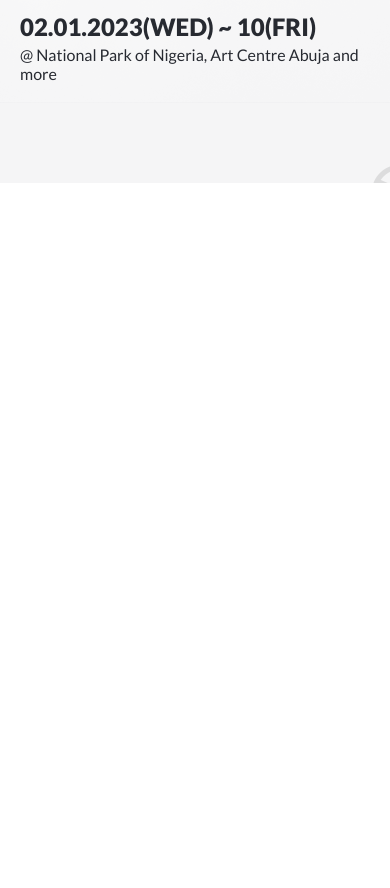
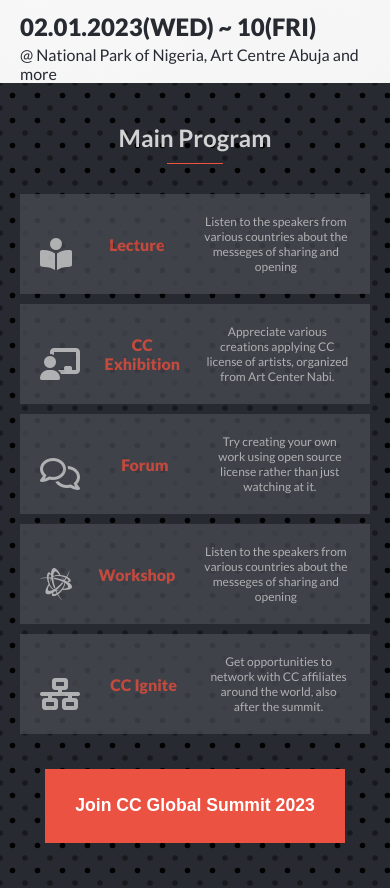
Before and after one commit to eric2umeh/summit-capstone, a website: page index.html in a window 390 px wide. Shown: the part 413-1301 px from the top of the page. Before the commit the page ends 844 px from the top, so only its background shows below. Drawn offline with Linux system fonts and the light colour scheme; a web font is replaced by a local one.

Commit message:
Add Feature section

```diff
--- a/index.html
+++ b/index.html
@@ -57,15 +57,73 @@
         <div class="titleHead">
           <h2>"Hello! Sharing world"</h2>
           <h1>CREATIVE COMMONS GLOBAL SUMMIT 2023</h1>
-                <p class="descHead">Our joyful celebration of scheduled work, creating a positive change with people from over 80 countries is taking place in September, in Abuja Nigeria</p>
+          <p class="descHead">
+            Our joyful celebration of scheduled work, creating a positive change
+            with people from over 80 countries is taking place in September, in
+            Abuja Nigeria
+          </p>
         </div>
 
         <div class="dateHead">
           <h3>02.01.2023(WED) ~ 10(FRI)</h3>
-                <p class="venueHead">@ National Park of Nigeria, Art Centre Abuja and more</p>
+          <p class="venueHead">
+            @ National Park of Nigeria, Art Centre Abuja and more
+          </p>
         </div>
       </section>
     </main>
+
+    <section>
+      <div class="program">
+        <h2>Main Program</h2>
+        <div class="programDiv">
+          <div class="programCard">
+            <i class="fas fa-book-reader"></i>
+            <p class="programName">Lecture</p>
+            <p class="programDesc">
+              Listen to the speakers from various countries about the messeges
+              of sharing and opening
+            </p>
+          </div>
+          <div class="programCard">
+            <i class="fas fa-chalkboard-teacher"></i>
+            <p class="programName">CC Exhibition</p>
+            <p class="programDesc">
+              Appreciate various creations applying CC license of artists,
+              organized from Art Center Nabi.
+            </p>
+          </div>
+          <div class="programCard">
+            <i class="far fa-comments"></i>
+            <p class="programName">Forum</p>
+            <p class="programDesc">
+              Try creating your own work using open source license rather than
+              just watching at it.
+            </p>
+          </div>
+          <div class="programCard">
+            <i class="fab fa-battle-net"></i>
+            <p class="programName">Workshop</p>
+            <p class="programDesc">
+              Listen to the speakers from various countries about the messeges
+              of sharing and opening
+            </p>
+          </div>
+          <div class="programCard">
+            <i class="fas fa-network-wired"></i>
+            <p class="programName">CC Ignite</p>
+            <p class="programDesc">
+              Get opportunities to network with CC affiliates around the world,
+              also after the summit.
+            </p>
+          </div>
+          <button type="button" class="programBtn">
+            Join CC Global Summit 2023
+          </button>
+        </div>
+        <a href="#" class="programLink">SEE THE WHOLE PROGRAM</a>
+      </div>
+    </section>
     <script type="text/javascript" src="js/nav.js"></script>
   </body>
 </html>
--- a/style.css
+++ b/style.css
@@ -163,6 +163,76 @@
   line-height: 2;
 }
 
+/* Program */
+.program {
+  background: #272a31 url(assets/polka-dots.svg);
+}
+
+.program h2 {
+  text-align: center;
+  color: var(--color-tertiary);
+  padding-top: 40px;
+}
+
+.program h2::after {
+  content: '';
+  display: block;
+  position: relative;
+  margin: 10px auto;
+  width: 2.3em;
+  height: 1px;
+  border-bottom: 1px solid var(--color-secondary);
+}
+
+.programDiv {
+  display: grid;
+  grid-template-columns: repeat(5, 1fr);
+  gap: 5px;
+  padding: 20px 10rem;
+}
+
+.programCard {
+  background-color: #454850;
+  opacity: 0.8;
+  display: flex;
+  flex-direction: column;
+  align-items: center;
+  gap: 20px;
+  text-align: center;
+}
+
+.programCard i {
+  font-size: 3em;
+  padding-top: 20px;
+  color: var(--color-tertiary);
+}
+
+.programName {
+  font-size: 1.35em;
+  font-weight: 800;
+  color: var(--color-secondary);
+}
+
+.programDesc {
+  color: var(--color-tertiary);
+  font-size: 14px;
+  padding: 0 0.5rem 0.5rem;
+}
+
+.programBtn {
+  display: none;
+}
+
+.programLink {
+  display: block;
+  color: white;
+  font-weight: normal;
+  font-size: 1em;
+  text-decoration: underline;
+  text-align: center;
+  padding: 4em 0 5em;
+}
+
 /* Media Query */
 @media (max-width: 768px) {
   body {
@@ -256,4 +326,53 @@
     font-size: 1.5rem;
     line-height: 1.5;
   }
+
+  /* Program Section */
+  .programDiv {
+    grid-template-columns: repeat(1, 1fr);
+    padding: 20px;
+    gap: 10px;
+  }
+
+  .programCard {
+    flex-direction: row;
+    gap: 15px;
+    padding: 20px;
+    justify-items: center;
+    justify-self: center;
+  }
+
+  .programCard i {
+    font-size: 2em;
+    padding-top: 20px;
+    color: var(--color-tertiary);
+  }
+
+  .programName {
+    font-size: 1em;
+    font-weight: 800;
+    color: var(--color-secondary);
+    width: 100%;
+  }
+
+  .programDesc {
+    color: var(--color-tertiary);
+    font-size: 12px;
+    padding: 0;
+  }
+
+  .programBtn {
+    display: block;
+    padding: 1.5em;
+    margin: 25px;
+    background: var(--color-secondary);
+    color: white;
+    font-size: 1.1em;
+    font-weight: bold;
+    border: none;
+  }
+
+  .programLink {
+    display: none;
+  }
 }
```
Also changed, not shown: assets/polka-dots.svg (added). Lines whose indentation alone changed are shown as unchanged.
